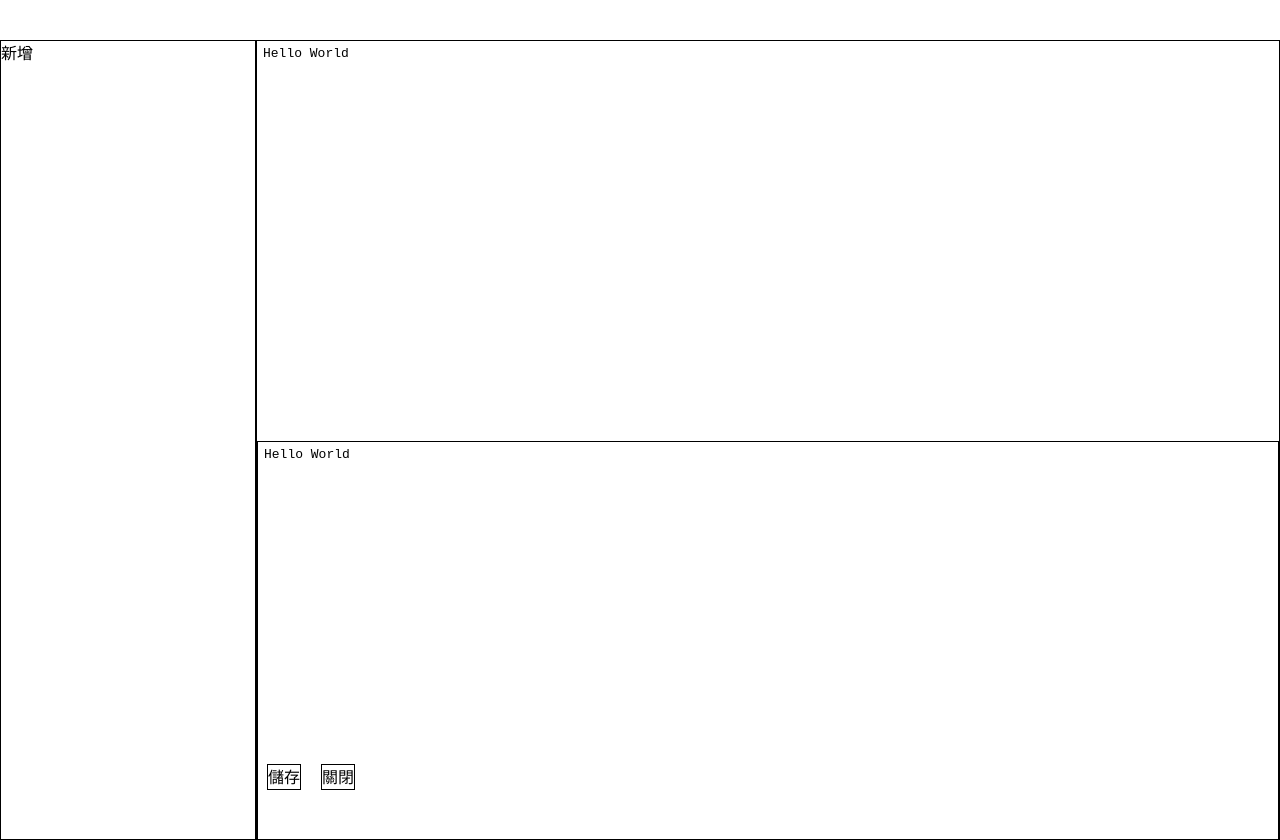
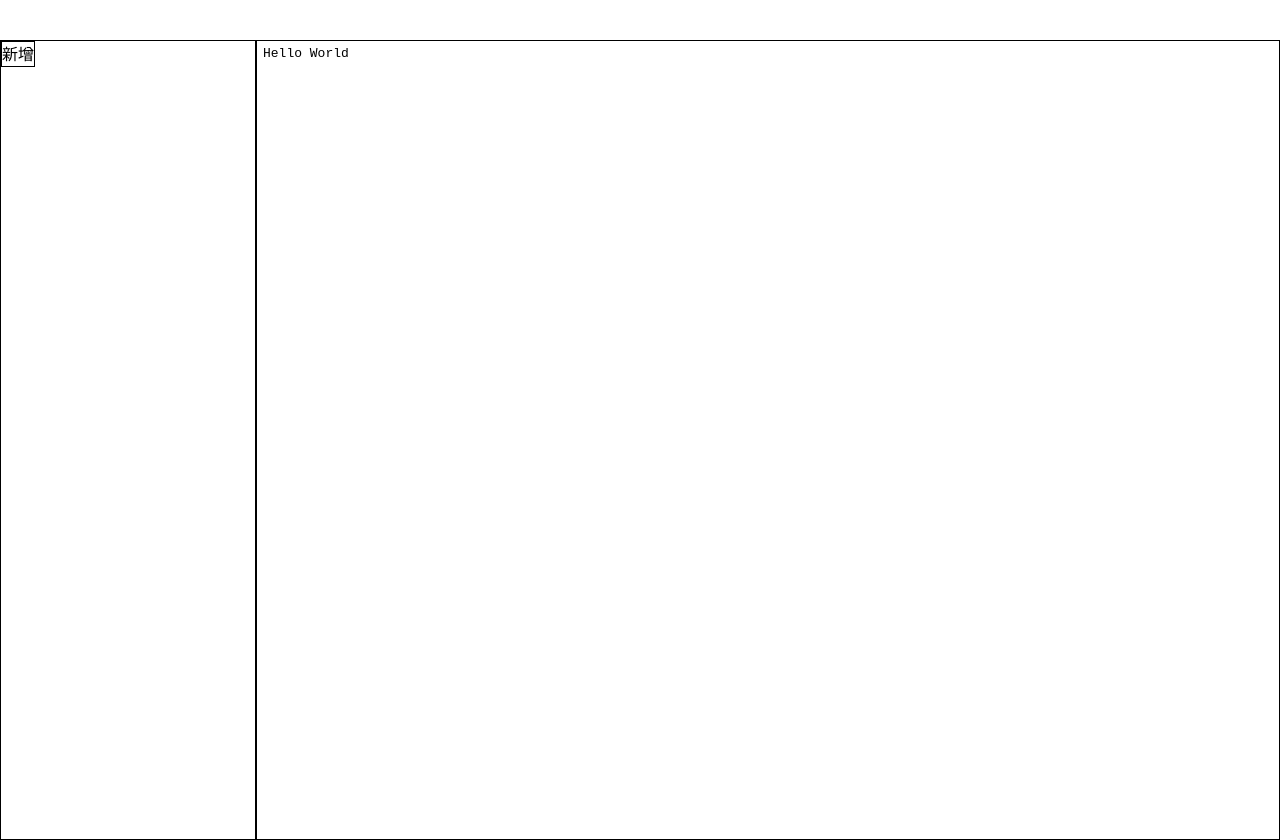
Before and after one commit to Qiu1996/snippy, a Vue app: page / in a window 1280 px wide. Built offline with nearby package versions, Linux system fonts and the light colour scheme.

Commit message:
refactor: 刪掉不必要的功能及規劃、以及子組件的style風個 - 砍掉了分頁系統、Markdown編輯器，在目前接端還不必要。 - 修正README 的過度規劃。 - 將子組件尺寸跟佈局移到父組件。

```diff
--- a/package.json
+++ b/package.json
@@ -6,7 +6,7 @@
   "scripts": {
     "build": "vite build",
     "el:start": "electron .",
-    "vite:start": "vite"
+    "dev": "vite"
   },
   "keywords": [],
   "author": "",
@@ -26,7 +26,6 @@
   },
   "dependencies": {
     "@codemirror/commands": "^6.9.0",
-    "@codemirror/lang-markdown": "^6.4.0",
     "@codemirror/state": "^6.5.2",
     "@codemirror/view": "^6.38.6",
     "better-sqlite3": "^12.4.1",
--- a/src/app.vue
+++ b/src/app.vue
@@ -2,28 +2,18 @@
 import SideBar from './components/layout/SideBar.vue'
 import EditArea from './components/layout/EditArea.vue'
 import TopBar from './components/layout/TopBar.vue'
-import { ref } from 'vue';
+import {onMounted} from 'vue';
 
-interface Tab {
-  id: number;
-  title: string;
-}
-
-const tabs = ref<Tab[]>([]);
-
-function addTab(){
-  tabs.value.push({
-    id: Date.now(),
-    title: '未命名'
-  });
-}
+onMounted(() => {
+  console.log(window.myAPI)  // 應該顯示 { desktop: true }
+})
 </script>
 
 <template>
-  <TopBar :tabs="tabs" />
+  <TopBar />
   <div class="flex">
-    <SideBar @add-tab="addTab"/>
-    <EditArea />
+    <SideBar class="w-[20vw] h-[100vh] border" />
+    <EditArea class="w-[80vw] h-[100vh] border" />
   </div>
 </template>
 
--- a/src/components/editor/CodeEditor.vue
+++ b/src/components/editor/CodeEditor.vue
@@ -20,14 +20,8 @@ onMounted(() => {
 </script>
 
 <template>
-    <div class="codeEditArea">
-        <div ref="codeEditor"></div>
-    </div>
+    <div ref="codeEditor"></div>
 </template>
 
 <style scoped>
-    .codeEditArea{
-        border: 1px solid black;
-        height: 50vh;
-    }
 </style>
--- a/src/components/layout/EditArea.vue
+++ b/src/components/layout/EditArea.vue
@@ -1,22 +1,10 @@
 <script setup lang="ts">
 import CodeEditor from '../editor/CodeEditor.vue';
-import MarkdownEditor from '../editor/MarkdownEditor.vue';
-import EditButtons from '../ui/EditButtons.vue';
 </script>
 
 <template>
-    <div class="editArea">
-        <MarkdownEditor />
-        <CodeEditor />
-        <EditButtons />
-    </div>
+  <CodeEditor />
 </template>
 
 <style scoped>
-    .editArea{
-        width: 80vw;
-        height: 100vh;
-        overflow: auto;
-        border: 1px solid black;
-    }
 </style>
--- a/src/components/layout/SideBar.vue
+++ b/src/components/layout/SideBar.vue
@@ -1,19 +1,12 @@
 <script setup lang="ts">
-  const emit = defineEmits(['add-tab']);
-
-
+import AddBtn from "../ui/AddBtn.vue";
 </script>
 
 <template>
-  <div class="sideBar">
-    <button @click="emit('add-tab')">新增</button>
+  <div>
+    <AddBtn class="border"/>
   </div>
 </template>
 
 <style scoped>
-  .sideBar{
-    border: 1px solid black;
-    width: 20vw;
-    height: 100vh;
-  }
 </style>
--- a/src/components/layout/TopBar.vue
+++ b/src/components/layout/TopBar.vue
@@ -1,29 +1,15 @@
 <script setup lang="ts">
-import TabItem from "../ui/TabItem.vue"
 
-interface Tab {
-  id: number;
-  title: string;
-}
-
-defineProps<{
-  tabs: Tab[]
-}>()
 </script>
 
 <template>
-  <div class="topBar flex gap-2 ml-[80px] py-1">
-    <TabItem v-for="tab in tabs" :key="tab.id" />
+  <div class="topBar">
+
   </div>
 </template>
 
 <style scoped>
   .topBar{
     height: 40px;
-    overflow: auto;
-  }
-
-  .topBar::-webkit-scrollbar {
-    display: none;
   }
 </style>
--- /dev/null
+++ b/src/components/ui/AddBtn.vue
@@ -0,0 +1,9 @@
+<script setup lang="ts">
+
+</script>
+
+<template>
+  <button>新增</button>
+</template>
+
+<style scoped></style>
--- a/src/components/ui/EditButtons.vue
+++ /dev/null
@@ -1,27 +0,0 @@
-<script setup lang="ts">
-    const saveSnippet = () => {
-        console.log('片段儲存');
-    }
-
-    const closeSnippet = () => {
-        console.log('片段關閉');
-    }
-</script>
-
-<template>
-    <div class="btnsWrap">
-        <button @click="saveSnippet">儲存</button>
-        <button @click="closeSnippet">關閉</button>
-    </div>
-</template>
-
-<style scoped>
-    .btnsWrap{
-        position: fixed;
-        bottom: 0;
-    }
-    .btnsWrap button{
-        border: 1px solid black;
-        margin: 10px;
-    }
-</style>
--- a/src/components/ui/TabItem.vue
+++ /dev/null
@@ -1,25 +0,0 @@
-<script setup lang="ts"></script>
-
-<template>
-  <div class="tab">
-    <p>未命名</p>
-    <p class="text-red-600">X</p>
-  </div>
-</template>
-
-<style scoped>
-.tab{
-  border: 1px solid black;
-}
-
-
-.tab{
-  border-radius: 5px;
-  width: 14rem;
-  flex-shrink: 0;
-  display: flex;
-  align-items: center;
-  justify-content: space-between;
-  padding: 10px;
-}
-</style>
```
Also changed, not shown: 2 other files (tests, documents, lock files or other folders).
